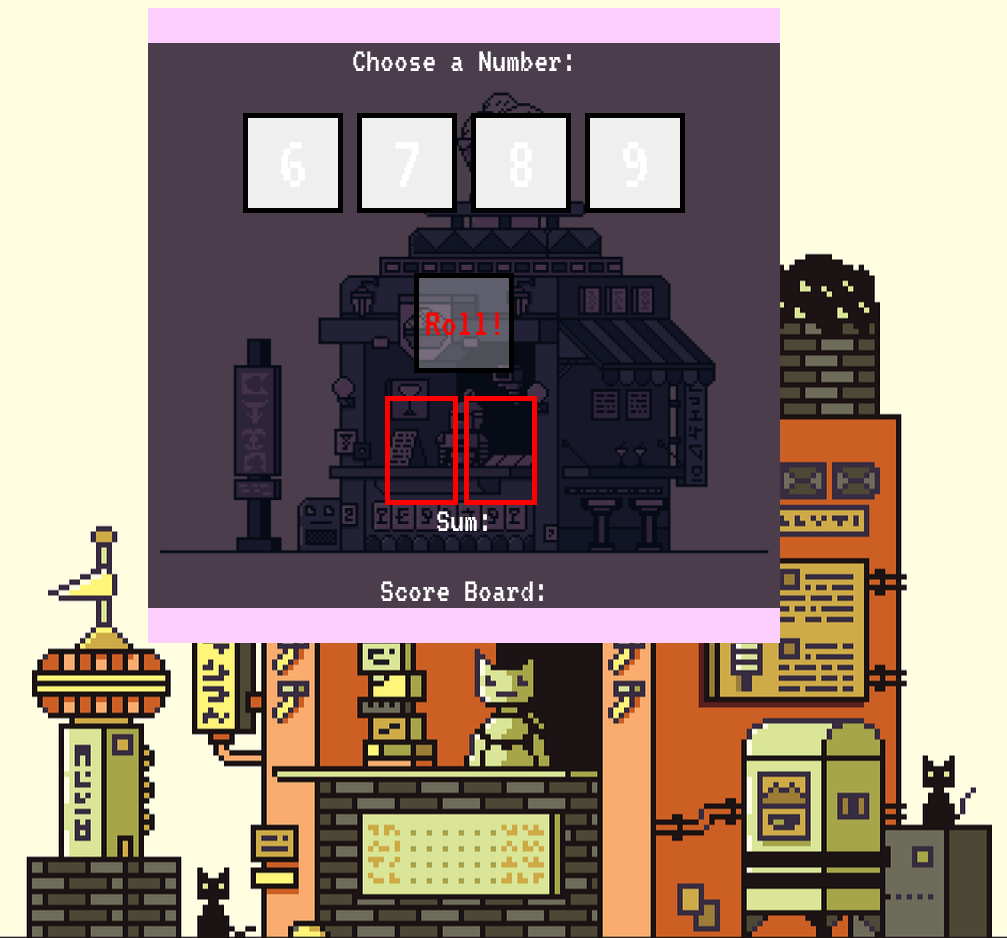
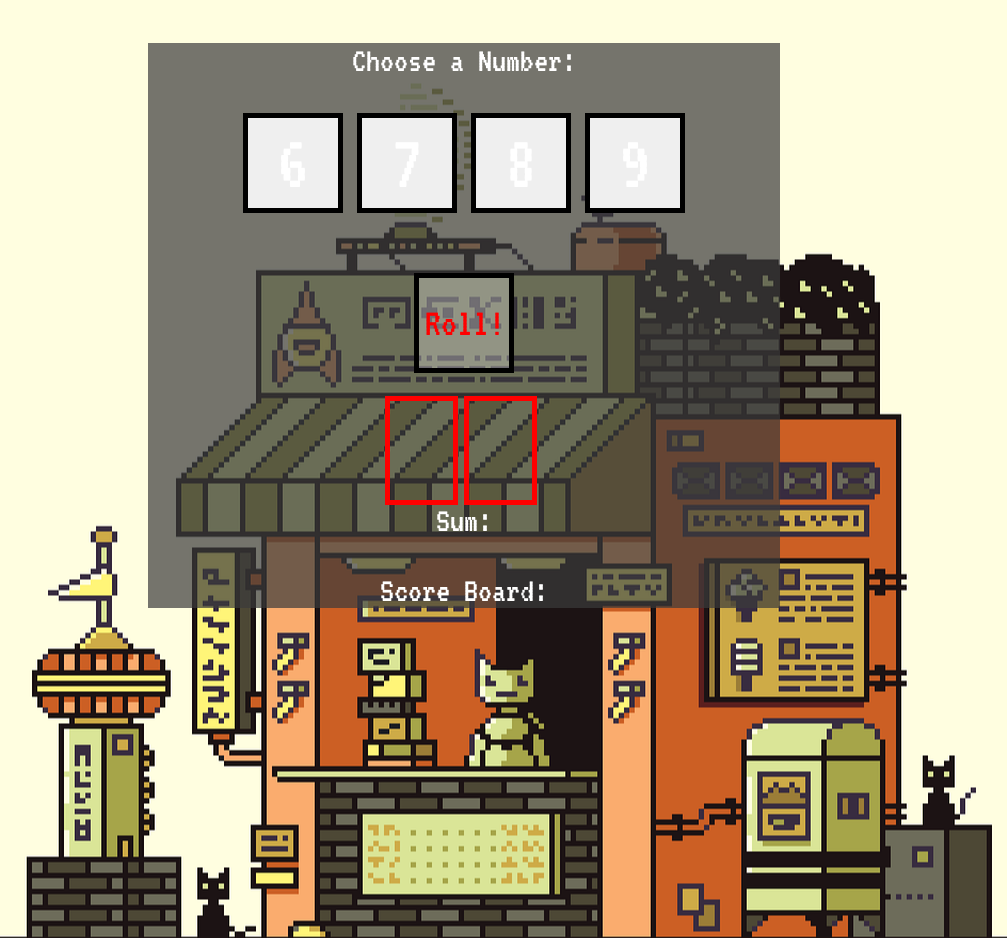
Before and after one commit to Bo-Lennart/knock-out, a plain HTML site: page index.html in a window 1280 px wide. Shown: the top 938 px of the page, without its empty margins (176-1183 px from the left). Drawn offline with Linux system fonts and the light colour scheme.

Commit message:
add styling to image css

```diff
--- a/assets/css/stylesheet.css
+++ b/assets/css/stylesheet.css
@@ -19,7 +19,6 @@ body {
     margin-top: 0;
     height: 100%;
     width: 1000px;
-    background: url('../images/gamer_background.webp') no-repeat center center;
     background-size: cover;
 }
 
@@ -33,7 +32,7 @@ button {
 .knockout_number {
     height: 100%;
     width: 100%;
-    background-color: rgba(0, 0, 0, 0.7);
+    background-color: rgba(59, 59, 59, 0.7);
     margin: 0;
     padding: 0;
 }
```
